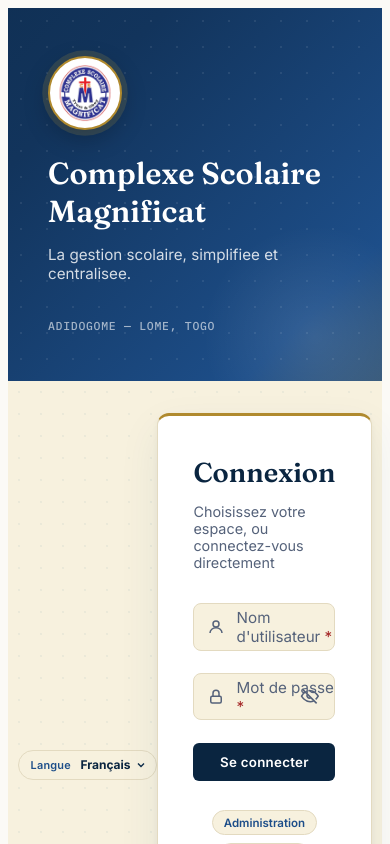
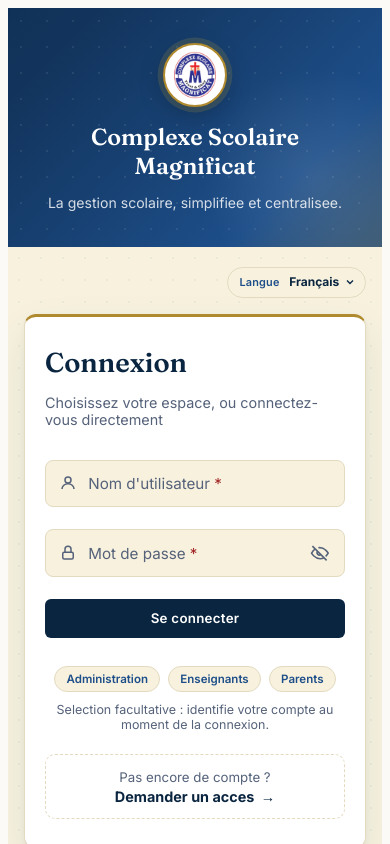
Before and after one commit to komlanagouvi77-hub/gestion-scolaire-magnificat, a React (Vite) app in the folder frontend-react/: page / in a window 390 px wide. Shown: the top 844 px of the page. Built offline with nearby package versions, Linux system fonts and the light colour scheme; no server answers.

Commit message:
fix(ui): cadrage et centrage responsive parfait de la page de connexion sur smartphone

```diff
--- a/frontend-react/src/style.css
+++ b/frontend-react/src/style.css
@@ -804,6 +804,8 @@ input[type="number"]:focus, input[type="email"]:focus, select:focus, textarea:fo
 .react-login-split {
   display: flex;
   min-height: 100vh;
+  width: 100%;
+  overflow-x: hidden;
 }
 
 .react-login-panneau {
@@ -914,25 +916,37 @@ input[type="number"]:focus, input[type="email"]:focus, select:focus, textarea:fo
 }
 
 .react-login-formulaire-zone {
+  position: relative;
   flex: 1;
   display: flex;
+  flex-direction: column;
   align-items: center;
   justify-content: center;
   background: var(--paper-100);
   background-image: radial-gradient(rgba(12, 74, 110, 0.05) 1.5px, transparent 1.5px);
   background-size: 22px 22px;
-  padding: 2rem;
+  padding: 3rem 1.5rem 2rem;
+  box-sizing: border-box;
+  width: 100%;
+}
+.react-login-langue {
+  width: 100%;
+  max-width: 420px;
+  display: flex;
+  justify-content: flex-end;
+  margin-bottom: 0.8rem;
 }
 .react-login-formulaire-carte {
   width: 100%;
-  max-width: 400px;
+  max-width: 420px;
   background: #fff;
   border: 1px solid var(--line);
   border-top: 3px solid var(--azur-500);
-  border-radius: 12px;
+  border-radius: 14px;
   padding: 2.4rem 2.2rem;
   box-shadow: 0 2px 6px rgba(15,23,42,0.04), 0 16px 40px rgba(12,74,110,0.08);
   animation: magFadeInScale 0.5s ease-out;
+  box-sizing: border-box;
 }
 .react-login-formulaire-carte h2 {
   font-family: 'Fraunces', serif;
@@ -1054,10 +1068,52 @@ input[type="number"]:focus, input[type="email"]:focus, select:focus, textarea:fo
 }
 
 @media (max-width: 900px) {
-  .react-login-split { flex-direction: column; }
-  .react-login-panneau { flex: none; min-height: 40vh; }
-  .react-panneau-liste { display: none; }
-  .react-login-formulaire-zone { flex: none; }
+  .react-login-split {
+    flex-direction: column;
+    min-height: 100vh;
+    width: 100%;
+    overflow-x: hidden;
+  }
+  .react-login-panneau {
+    flex: none;
+    min-height: auto;
+    padding: 2.2rem 1.25rem 1.8rem;
+  }
+  .react-panneau-contenu {
+    padding: 0;
+    text-align: center;
+    max-width: 100%;
+  }
+  .react-panneau-crest {
+    margin: 0 auto 0.9rem;
+    width: 64px;
+    height: 64px;
+  }
+  .react-panneau-contenu h1 {
+    font-size: 1.45rem;
+  }
+  .react-panneau-tagline {
+    margin-bottom: 0.5rem;
+    font-size: 0.88rem;
+  }
+  .react-panneau-liste,
+  .react-panneau-pied {
+    display: none;
+  }
+  .react-login-formulaire-zone {
+    flex: 1;
+    padding: 1.25rem 1rem 2.5rem;
+    width: 100%;
+    box-sizing: border-box;
+  }
+  .react-login-langue {
+    max-width: 100%;
+  }
+  .react-login-formulaire-carte {
+    max-width: 100%;
+    padding: 1.8rem 1.25rem;
+    border-radius: 12px;
+  }
 }
 
 .react-role-tag {
```
